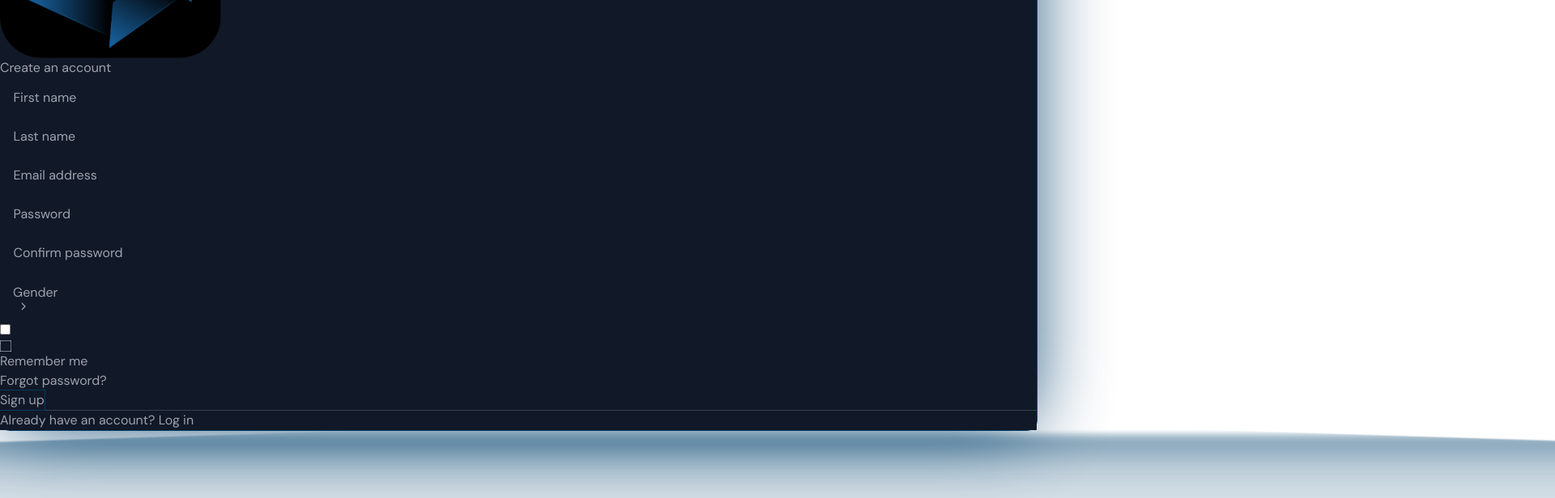
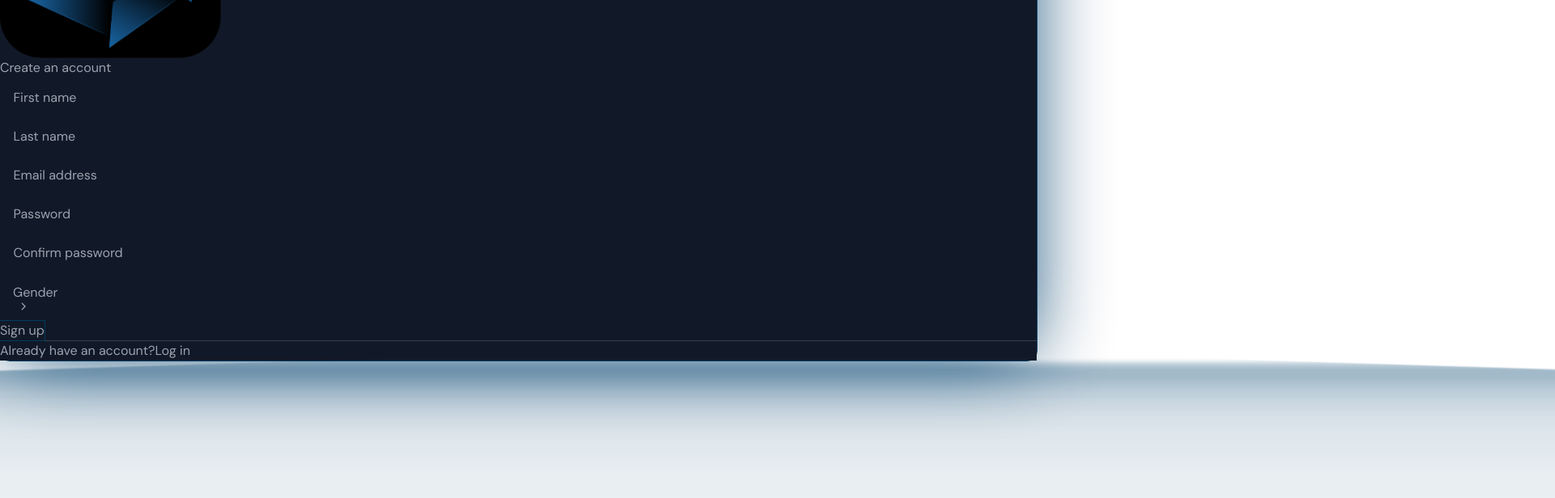
Before and after one commit to main-develop/dvi-frontend, a Next.js app: page /authentication/sign-up in a window 1280 px wide. Shown: the part 184-800 px from the top of the page at 81% size, 1920 px wide, since content can reach past the window. Built offline with nearby package versions, Linux system fonts and the light colour scheme.

Commit message:
Added main authentication logic

```diff
--- a/src/api/authentication/submitSignUpForm.ts
+++ b/src/api/authentication/submitSignUpForm.ts
@@ -4,9 +4,7 @@ import { signUpSchema } from "@/types/authentication/signUpSchema";
 
 export async function submitSignUpForm(formData: signUpSchema) {
   try {
-    const response = await fetch(
-      "http://api:5000/dvi-api/authentication/register",
-      {
+    const response = await fetch(`${process.env.API_REGISTER_URL}`, {
       method: "POST",
       headers: { "Content-Type": "application/json" },
       body: JSON.stringify({
@@ -16,8 +14,7 @@ export async function submitSignUpForm(formData: signUpSchema) {
         password: formData.password,
         gender: formData.gender,
       }),
-      }
-    );
+    });
 
     if (response.status === 201) {
       console.log("Sign up successful:", formData);
--- a/src/components/authentication/AuthTemplate.tsx
+++ b/src/components/authentication/AuthTemplate.tsx
@@ -51,7 +51,7 @@ export const AuthTemplate = ({
               <a
                 rel="noopener noreferrer"
                 href={footerLinkHref}
-                className="hover:text-[#f3f4f6da] transition"
+                className="hover:text-[#f3f4f6da] transition ml-[6px] underline"
               >
                 {footerLinkText}
               </a>
--- a/src/components/authentication/log-in/LogInPage.tsx
+++ b/src/components/authentication/log-in/LogInPage.tsx
@@ -6,7 +6,7 @@ export const LogInPage = (): React.JSX.Element => {
     <AuthTemplate
       title="Welcome back!"
       form={<LogInForm />}
-      footerText="Don't have an account? "
+      footerText="Don't have an account?"
       footerLinkText="Sign up"
       footerLinkHref="/authentication/sign-up"
     ></AuthTemplate>
--- a/src/components/authentication/sign-up/SignUpPage.tsx
+++ b/src/components/authentication/sign-up/SignUpPage.tsx
@@ -6,7 +6,7 @@ export const SignUpPage = (): React.JSX.Element => {
     <AuthTemplate
       title="Create an account"
       form={<SignUpForm />}
-      footerText="Already have an account? "
+      footerText="Already have an account?"
       footerLinkText="Log in"
       footerLinkHref="/authentication/log-in"
     ></AuthTemplate>
--- a/src/components/authentication/sign-up/ui/SignUpForm.tsx
+++ b/src/components/authentication/sign-up/ui/SignUpForm.tsx
@@ -20,10 +20,6 @@ const genderOptions = [
 
 export const SignUpForm = (): React.JSX.Element => {
   const router = useRouter();
-
-  const handleDashboardRedirect = () => {
-    router.push("/dashboard");
-  };
 
   const form = useForm<signUpSchema>({
     resolver: zodResolver(SignUpSchema),
@@ -57,7 +53,7 @@ export const SignUpForm = (): React.JSX.Element => {
     const response = await submitSignUpForm(data);
 
     if (response.success) {
-      handleDashboardRedirect();
+      router.push("/authentication/log-in");
     } else {
       setErrorMessage(response.error);
     }
@@ -188,42 +184,6 @@ export const SignUpForm = (): React.JSX.Element => {
             ))}
           </div>
         </div>
-        <div className="flex flex-row justify-between mb-2 mt-[14px]">
-          <div className="flex flex-row">
-            <label className="cursor-pointer mb-[14px]">
-              <input
-                type="checkbox"
-                name="remember-me"
-                id="remember-me"
-                className="hidden"
-              />
-              <svg
-                viewBox="0 0 64 64"
-                height="14px"
-                width="14px"
-                className="overflow-visible"
-              >
-                <path
-                  d="M 0 16 V 56 A 8 8 90 0 0 8 64 H 56 A 8 8 90 0 0 64 56 V 8 A 8 8 90 0 0 56 0 H 8 A 8 8 90 0 0 0 8 V 16 L 32 48 L 64 16 V 8 A 8 8 90 0 0 56 0 H 8 A 8 8 90 0 0 0 8 V 56 A 8 8 90 0 0 8 64 H 56 A 8 8 90 0 0 64 56 V 16"
-                  pathLength="575.0541381835938"
-                  className="path"
-                ></path>
-              </svg>
-            </label>
-            <label className="text-[13px] pl-[6px] -mt-[2px]">
-              Remember me
-            </label>
-          </div>
-          <div className="-mt-[2.3px]">
-            <a
-              rel="noopener noreferrer"
-              href="#"
-              className="forgot-password text-[13px] hover:text-[#f3f4f6da] transition"
-            >
-              Forgot password?
-            </a>
-          </div>
-        </div>
       </div>
       <button
         type="submit"
--- a/src/types/authentication/logInSchema.ts
+++ b/src/types/authentication/logInSchema.ts
@@ -3,6 +3,7 @@ import zod from "zod";
 export const LogInSchema = zod.object({
   email: zod.string().min(1, { message: "This field is required." }).email(),
   password: zod.string().min(1, { message: "This field is required." }),
+  rememberMe: zod.boolean().optional(),
 });
 
 export type logInSchema = zod.infer<typeof LogInSchema>;
```
Also changed, not shown: src/api/authentication/handleLogOut.ts (added, +27 -0 lines), src/api/authentication/submitLogInForm.ts (+17 -9 lines), src/components/authentication/log-in/ui/LogInForm.tsx (+6 -7 lines), src/components/dashboard/navbar/Navbar.tsx (+19 -3 lines), src/middleware.ts (added, +18 -0 lines), src/utils/getCookie.ts (added, +17 -0 lines), 1 other file (tests, documents, lock files or other folders). Lines whose indentation alone changed are shown as unchanged.
